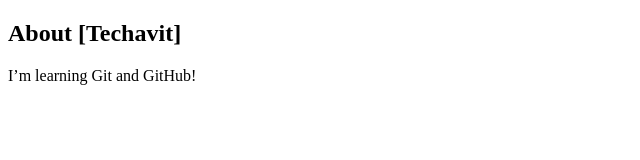
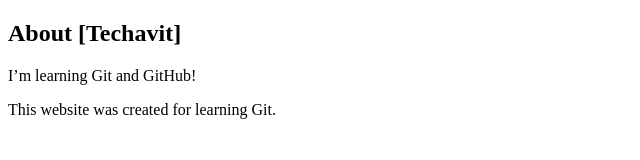
Before and after one commit to TEEA013/git-local-remote, a plain HTML site: page about_[Techavit].html in a window 1280 px wide. Shown: the whole page, without its empty margins (0-640 px from the left). Drawn offline with Linux system fonts and the light colour scheme.

Commit message:
Update and rename about.html to about_[Techavit].htmlS

```diff
--- a/about.html
+++ b/about_[Techavit].html
@@ -8,5 +8,6 @@
 <body>
     <h2>About [Techavit]</h2>
     <p>I’m learning Git and GitHub!</p>
+    <p>This website was created for learning Git.</p>
 </body>
 </html>
```
